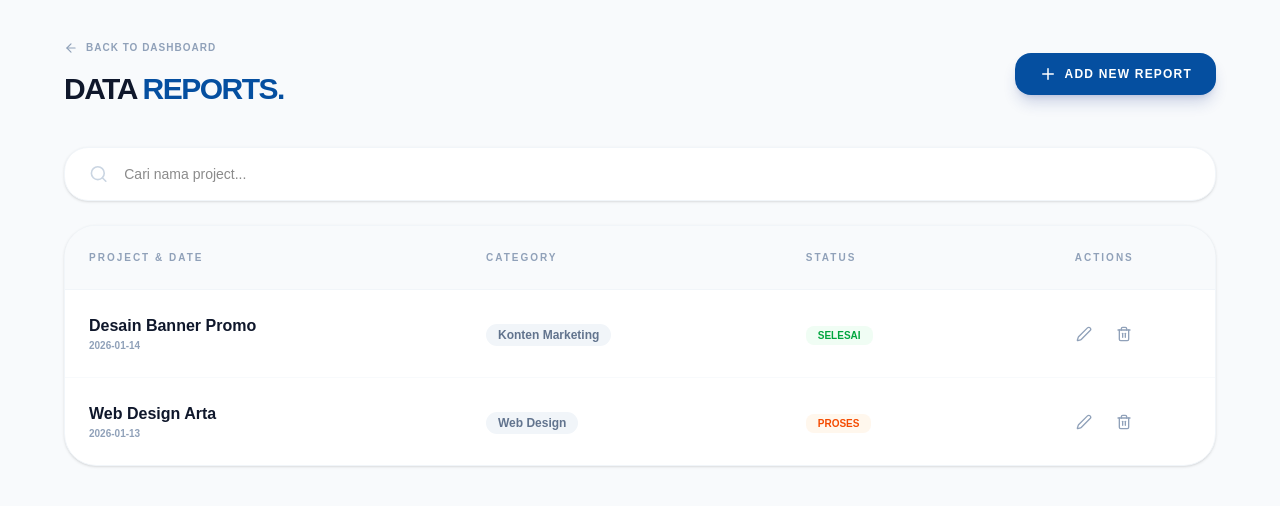
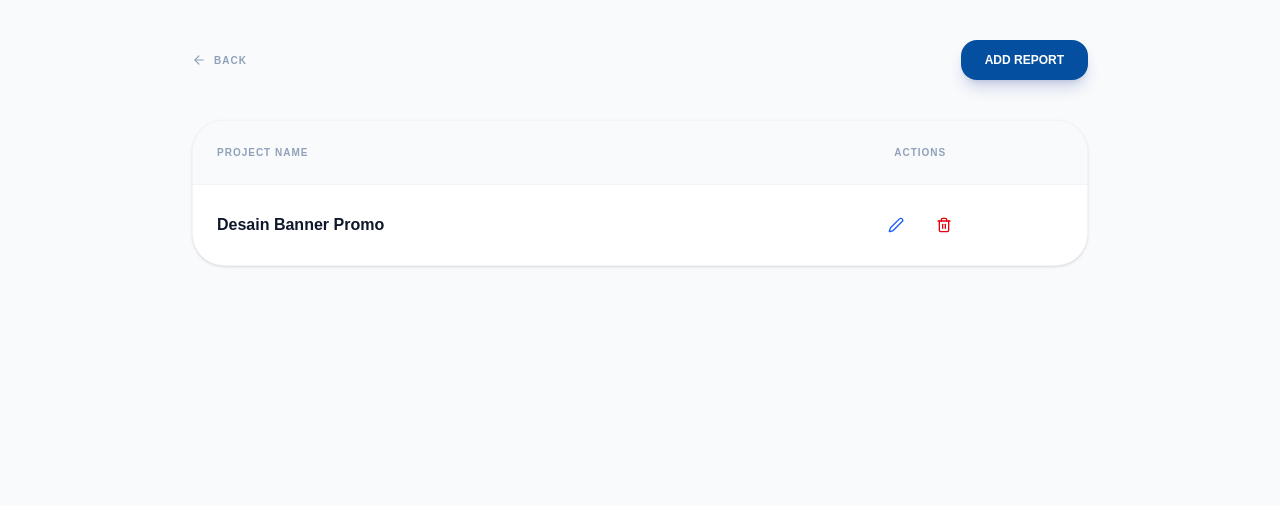
Before and after one commit to AnggaZay/arta-notification, a Next.js app: page /laporan/input in a window 1280 px wide. Shown: the top 506 px of the page. Built offline with nearby package versions, Linux system fonts and the light colour scheme.

Commit message:
Fix: Update laporan page to use Google Auth

```diff
--- a/app/laporan/input/page.tsx
+++ b/app/laporan/input/page.tsx
@@ -1,30 +1,28 @@
 'use client';
 import { useState } from 'react';
-import { ArrowLeft, Plus, Search, Edit2, Trash2, Save, X, FileDown } from 'lucide-react';
+import { ArrowLeft, Plus, Edit2, Trash2, Save, X } from 'lucide-react';
 import Link from 'next/link';
-import * as XLSX from 'xlsx';
 
 export default function DatabaseLaporan() {
   const [isModalOpen, setIsModalOpen] = useState(false);
-  const [searchTerm, setSearchTerm] = useState('');
   const [listLaporan, setListLaporan] = useState([
     { id: 1, tanggal: '2026-01-14', nama: 'Desain Banner Promo', jenis: 'Konten Marketing', status: 'Selesai', ket: 'Sudah di-post IG' },
-    { id: 2, tanggal: '2026-01-13', nama: 'Web Design Arta', jenis: 'Web Design', status: 'Proses', ket: 'Revisi bagian footer' },
   ]);
 
   const [form, setForm] = useState({ id: null, tanggal: '', nama: '', jenis: 'Konten Marketing', status: 'Proses', ket: '' });
 
-  // Fungsi Tambah/Edit
+  // FUNGSI SAVE (SUDAH FIX KURUNGNYA)
   const handleSave = () => {
     if (form.id) {
-      setListLaporan(listLaporan.map(item => item.id === form.id ? form : item));
+      // Perhatikan kurung tutup di paling akhir baris ini: ))
+      setListLaporan(listLaporan.map((item) => (item.id === form.id ? form : item)));;
     } else {
       setListLaporan([...listLaporan, { ...form, id: Date.now() }]);
     }
     closeModal();
   };
 
-  const openModal = (item = null) => {
+  const openModal = (item: any = null) => {
     if (item) setForm(item);
     else setForm({ id: null, tanggal: '', nama: '', jenis: 'Konten Marketing', status: 'Proses', ket: '' });
     setIsModalOpen(true);
@@ -32,82 +30,39 @@
 
   const closeModal = () => setIsModalOpen(false);
 
-  const hapusData = (id) => {
-    if(confirm('Yakin mau hapus data ini, Ngga?')) {
+  const hapusData = (id: any) => {
+    if(confirm('Hapus data ini, Ngga?')) {
       setListLaporan(listLaporan.filter(item => item.id !== id));
     }
   };
 
-  const filteredData = listLaporan.filter(item =>
-    item.nama.toLowerCase().includes(searchTerm.toLowerCase())
-  );
-
   return (
-    <div className="min-h-screen bg-[#f8fafc] p-6 md:p-10 font-sans text-left">
-      <div className="max-w-6xl mx-auto">
-
-        {/* HEADER & NAV */}
-        <div className="flex flex-col md:flex-row md:items-center justify-between gap-4 mb-10">
-          <div>
-            <Link href="/laporan" className="flex items-center gap-2 text-slate-400 hover:text-[#054fa0] font-bold text-[10px] uppercase tracking-widest mb-4 transition-all">
-              <ArrowLeft size={14} /> Back to Dashboard
+    <div className="min-h-screen bg-slate-50 p-6 md:p-10 text-left">
+      <div className="max-w-4xl mx-auto">
+        <div className="flex justify-between items-center mb-10">
+          <Link href="/laporan" className="flex items-center gap-2 text-slate-400 font-bold text-[10px] uppercase tracking-widest">
+            <ArrowLeft size={14} /> Back
           </Link>
-            <h1 className="text-3xl font-black text-slate-900 tracking-tighter">DATA <span className="text-[#054fa0]">REPORTS.</span></h1>
+          <button onClick={() => openModal()} className="bg-[#054fa0] text-white px-6 py-3 rounded-2xl font-black text-xs uppercase shadow-lg shadow-blue-900/20 hover:bg-blue-800 transition-all">
+            Add Report
+          </button>
         </div>
 
-          <div className="flex gap-3">
-            <button onClick={() => openModal()} className="flex items-center gap-2 bg-[#054fa0] text-white px-6 py-3 rounded-2xl font-black text-xs uppercase tracking-widest hover:bg-blue-800 transition-all shadow-lg shadow-blue-900/20">
-              <Plus size={18} /> Add New Report
-            </button>
-          </div>
-        </div>
-
-        {/* SEARCH & FILTER */}
-        <div className="bg-white p-4 rounded-3xl border border-slate-100 shadow-sm mb-6 flex items-center gap-4">
-          <Search className="text-slate-300 ml-2" size={20} />
-          <input
-            type="text"
-            placeholder="Cari nama project..."
-            className="w-full bg-transparent border-none outline-none text-sm font-medium"
-            value={searchTerm}
-            onChange={(e) => setSearchTerm(e.target.value)}
-          />
-        </div>
-
-        {/* TABLE DATABASE */}
         <div className="bg-white rounded-[32px] border border-slate-100 shadow-sm overflow-hidden">
-          <div className="overflow-x-auto">
-            <table className="w-full text-left">
+          <table className="w-full">
             <thead className="bg-slate-50 border-b border-slate-100">
               <tr>
-                  <th className="p-6 text-[10px] font-black text-slate-400 uppercase tracking-[0.2em]">Project & Date</th>
-                  <th className="p-6 text-[10px] font-black text-slate-400 uppercase tracking-[0.2em]">Category</th>
-                  <th className="p-6 text-[10px] font-black text-slate-400 uppercase tracking-[0.2em]">Status</th>
-                  <th className="p-6 text-[10px] font-black text-slate-400 uppercase tracking-[0.2em] text-center">Actions</th>
+                <th className="p-6 text-[10px] font-black text-slate-400 uppercase tracking-widest">Project Name</th>
+                <th className="p-6 text-[10px] font-black text-slate-400 uppercase tracking-widest text-center">Actions</th>
               </tr>
             </thead>
             <tbody className="divide-y divide-slate-50">
-                {filteredData.map((item) => (
-                  <tr key={item.id} className="hover:bg-slate-50/50 transition-all group">
-                    <td className="p-6">
-                      <p className="font-black text-slate-900 group-hover:text-[#054fa0] transition-colors">{item.nama}</p>
-                      <p className="text-[10px] text-slate-400 font-bold uppercase">{item.tanggal}</p>
-                    </td>
-                    <td className="p-6">
-                      <span className="text-xs font-bold text-slate-500 bg-slate-100 px-3 py-1 rounded-full">{item.jenis}</span>
-                    </td>
-                    <td className="p-6">
-                      <span className={`text-[10px] font-black px-3 py-1 rounded-lg uppercase ${
-                        item.status === 'Selesai' ? 'bg-green-50 text-green-600' : 'bg-orange-50 text-orange-600'
-                      }`}>
-                        {item.status}
-                      </span>
-                    </td>
-                    <td className="p-6">
-                      <div className="flex justify-center gap-2">
-                        <button onClick={() => openModal(item)} className="p-2 text-slate-400 hover:text-blue-600 hover:bg-blue-50 rounded-xl transition-all"><Edit2 size={16}/></button>
-                        <button onClick={() => hapusData(item.id)} className="p-2 text-slate-400 hover:text-red-600 hover:bg-red-50 rounded-xl transition-all"><Trash2 size={16}/></button>
-                      </div>
+              {listLaporan.map((item) => (
+                <tr key={item.id} className="hover:bg-slate-50/50 transition-all">
+                  <td className="p-6 font-black text-slate-900">{item.nama}</td>
+                  <td className="p-6 flex justify-center gap-4">
+                    <button onClick={() => openModal(item)} className="p-2 text-blue-600 hover:bg-blue-50 rounded-xl transition-all"><Edit2 size={16}/></button>
+                    <button onClick={() => hapusData(item.id)} className="p-2 text-red-600 hover:bg-red-50 rounded-xl transition-all"><Trash2 size={16}/></button>
                   </td>
                 </tr>
               ))}
@@ -115,38 +70,24 @@
           </table>
         </div>
       </div>
-      </div>
 
-      {/* MODAL INPUT/EDIT (POPUP) */}
+      {/* MODAL INPUT */}
       {isModalOpen && (
         <div className="fixed inset-0 bg-slate-900/60 backdrop-blur-sm z-50 flex items-center justify-center p-4">
-          <div className="bg-white w-full max-w-lg rounded-[40px] p-10 shadow-2xl relative">
-            <button onClick={closeModal} className="absolute right-8 top-8 text-slate-300 hover:text-slate-900"><X size={24}/></button>
-            <h2 className="text-2xl font-black text-slate-900 mb-8 tracking-tighter">
-              {form.id ? 'EDIT REPORT' : 'NEW ENTRY'}
-            </h2>
-
+          <div className="bg-white w-full max-w-md rounded-[40px] p-10 shadow-2xl relative">
+            <h2 className="text-xl font-black text-slate-900 mb-6 tracking-tighter">DATA ENTRY</h2>
             <div className="space-y-4">
-              <div>
-                <label className="text-[10px] font-black text-slate-400 uppercase tracking-widest ml-1">Project Name</label>
-                <input type="text" className="w-full p-4 mt-1 bg-slate-50 rounded-2xl border-none ring-2 ring-slate-100 focus:ring-[#054fa0] outline-none font-bold" value={form.nama} onChange={(e)=>setForm({...form, nama:e.target.value})} />
-              </div>
-              <div className="grid grid-cols-2 gap-4">
-                <div>
-                  <label className="text-[10px] font-black text-slate-400 uppercase tracking-widest ml-1">Date</label>
-                  <input type="date" className="w-full p-4 mt-1 bg-slate-50 rounded-2xl border-none ring-2 ring-slate-100 focus:ring-[#054fa0] outline-none font-bold" value={form.tanggal} onChange={(e)=>setForm({...form, tanggal:e.target.value})} />
-                </div>
-                <div>
-                  <label className="text-[10px] font-black text-slate-400 uppercase tracking-widest ml-1">Category</label>
-                  <select className="w-full p-4 mt-1 bg-slate-50 rounded-2xl border-none ring-2 ring-slate-100 focus:ring-[#054fa0] outline-none font-bold" value={form.jenis} onChange={(e)=>setForm({...form, jenis:e.target.value})}>
-                    <option>Konten Marketing</option>
-                    <option>Banner UMKM</option>
-                    <option>Web Design</option>
-                  </select>
-                </div>
-              </div>
-              <button onClick={handleSave} className="w-full bg-[#054fa0] text-white py-5 rounded-2xl font-black text-sm uppercase tracking-[0.2em] mt-6 flex items-center justify-center gap-3">
-                <Save size={18}/> Save Report
+              <input
+                className="w-full p-4 bg-slate-50 rounded-2xl border-none ring-2 ring-slate-100 focus:ring-[#054fa0] outline-none font-bold"
+                placeholder="Nama Project"
+                value={form.nama}
+                onChange={(e)=>setForm({...form, nama: e.target.value})}
+              />
+              <button onClick={handleSave} className="w-full bg-[#054fa0] text-white py-4 rounded-2xl font-black text-sm uppercase tracking-widest shadow-lg shadow-blue-900/10">
+                Save Data
+              </button>
+              <button onClick={closeModal} className="w-full text-slate-400 font-bold text-xs uppercase tracking-widest">
+                Cancel
               </button>
             </div>
           </div>
```
Lines whose indentation alone changed are shown as unchanged.
